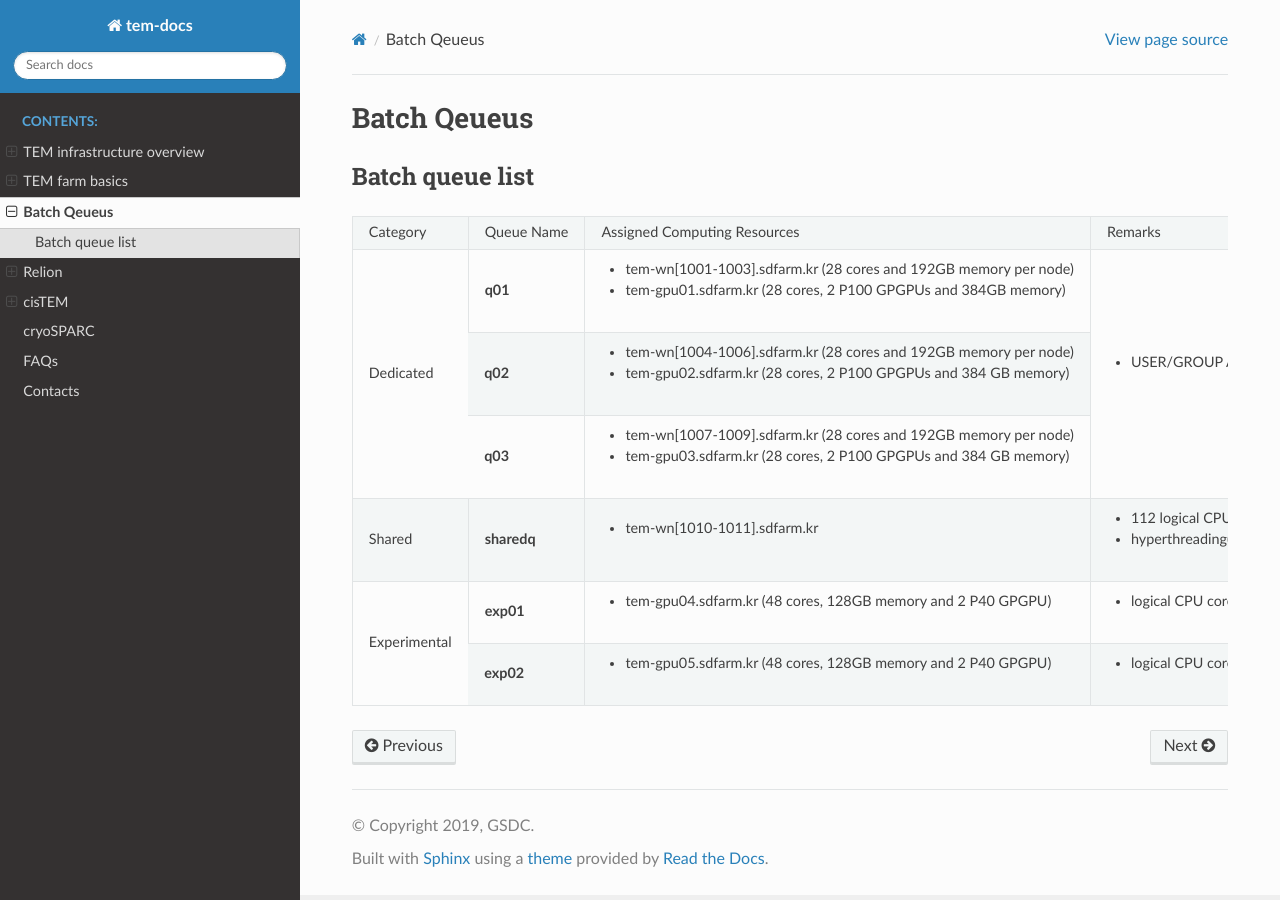
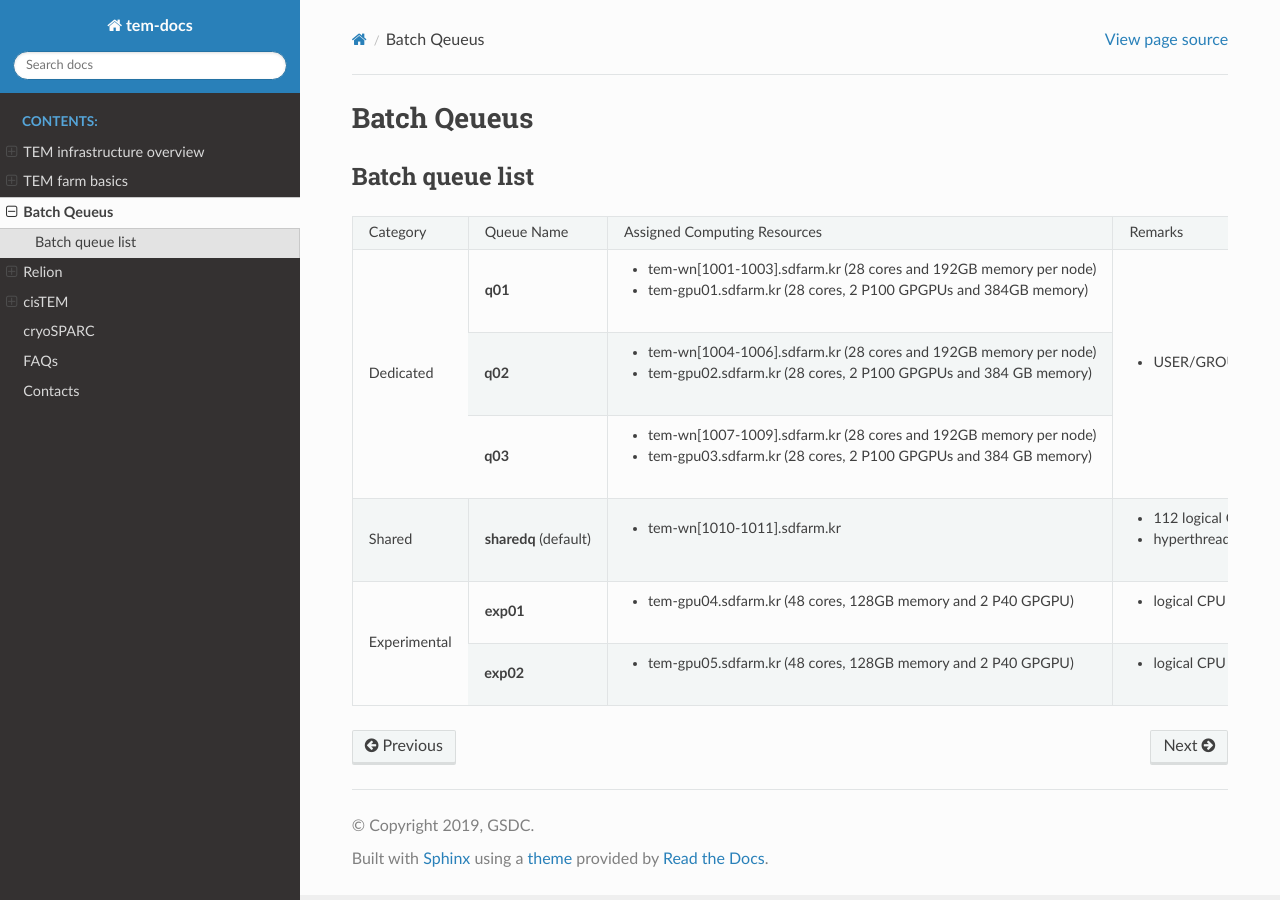
Before and after one commit to junglok/tem-docs, a Sphinx documentation site: the page built from docs/queue.rst, in a window 1280 px wide. Built offline with Sphinx 7.4.7 and the Read the Docs theme 2.0.0, drawn with Linux system fonts in a browser that asks for light colours.

Commit message:
first release

```diff
--- a/docs/queue.rst
+++ b/docs/queue.rst
@@ -18,7 +18,7 @@ Batch queue list
 |              |                 | - tem-gpu03.sdfarm.kr (28 cores, 2 P100 GPGPUs and 384 GB memory)  |                                    |
 +--------------+-----------------+--------------------------------------------------------------------+------------------------------------+
 | Shared       | **sharedq**     | - tem-wn[1010-1011].sdfarm.kr                                      | - 112 logical CPU cores            |
-|              |                 |                                                                    | - hyperthreading(H/T) enabled      |
+|              | (default)       |                                                                    | - hyperthreading(H/T) enabled      |
 +--------------+-----------------+--------------------------------------------------------------------+------------------------------------+
 | Experimental | **exp01**       | - tem-gpu04.sdfarm.kr (48 cores, 128GB memory and 2 P40 GPGPU)     | - logical CPU cores, H/T enabled   |
 |              +-----------------+--------------------------------------------------------------------+------------------------------------+
```
